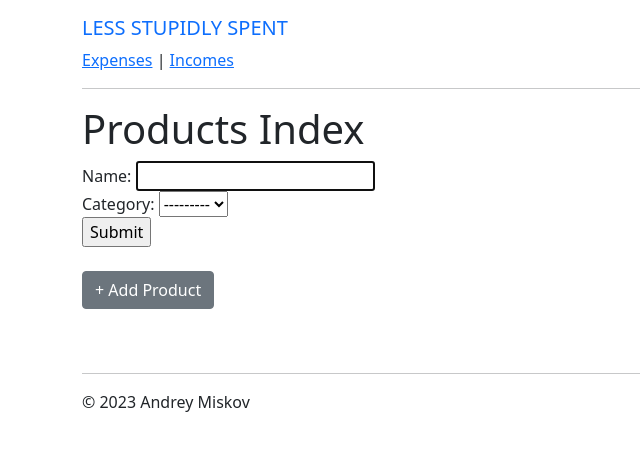
After one commit to amiskov/lss, a Django app: page /expenses/products/ in a window 1280 px wide. The commit adds this page. Shown: the top 451 px of the page, without its empty margins (0-640 px from the left). Run offline with Django 4.2, Linux system fonts and the light colour scheme; data that the repository does not hold is empty; some libraries are stand-ins or nearby versions.

Commit message:
add htmx products

```diff
--- a/expenses/admin.py
+++ b/expenses/admin.py
@@ -11,9 +11,6 @@ class ExpenseAdmin(admin.ModelAdmin):
 @admin.register(Purchase)
 class PurchaseAdmin(admin.ModelAdmin):
     list_display = ('datetime', 'place', 'note', 'id')
-
-    class Meta:
-        ordering = ['-datetime', 'place']
     search_fields = ['place', 'note', 'datetime']
 
 
@@ -32,6 +29,3 @@ class CategoryAdmin(admin.ModelAdmin):
 class ProductAdmin(admin.ModelAdmin):
     list_display = ('name', 'category')
     search_fields = ['name']
-
-    class Meta:
-        ordering = ['name']
--- /dev/null
+++ b/expenses/forms.py
@@ -0,0 +1,16 @@
+from django import forms
+from .models import Product
+
+
+class ProductForm(forms.ModelForm):
+    class Meta:
+        model = Product
+        fields = ('name', 'category')
+        widgets = {
+            'name': forms.TextInput(
+                attrs={'autofocus': 'true',
+                       'autocomplete': 'off',
+                       # There should be `datalist` tag with products
+                       # having `id='existingProducts'`
+                       'list': 'existingProducts'},),
+        }
--- a/expenses/models.py
+++ b/expenses/models.py
@@ -16,8 +16,11 @@ class Category(models.Model):
 
 
 class Product(models.Model):
-    name = models.CharField(max_length=128)
+    name = models.CharField(max_length=128, unique=True)
     category = models.ForeignKey(Category, on_delete=models.DO_NOTHING)
+
+    class Meta:
+        ordering = ['name']
 
     def __str__(self):
         return self.name
@@ -37,7 +40,7 @@ class Purchase(models.Model):
     note = models.CharField(max_length=256, blank=True)
 
     class Meta:
-        ordering = ['-datetime', 'place']
+        ordering = ['-id', '-datetime', 'place']
 
     @property
     def totals(self):
--- a/expenses/urls.py
+++ b/expenses/urls.py
@@ -1,8 +1,13 @@
 from django.urls import path
 
-
-from .views import PurchasesListView
+from .views import PurchaseUpdateView, PurchasesListView, products_index, \
+    products_form
 
 urlpatterns = [
     path('', PurchasesListView.as_view(), name='index'),
+    path('products/', products_index, name='products_index'),
+    path('products/create/', products_form, name='products_form'),
+    path('<pk>/edit/',
+         PurchaseUpdateView.as_view(),
+         name='edit_purchase'),
 ]
--- a/expenses/views.py
+++ b/expenses/views.py
@@ -1,9 +1,49 @@
-from django.views.generic import ListView
+from django.views.generic import ListView, UpdateView
+from django.shortcuts import render, redirect
+from django.urls import reverse
+from django.http import HttpResponse
 
-from expenses.models import Purchase
+from .forms import ProductForm
+from .models import Purchase, Product
+
+
+def products_index(request):
+    context = {
+        'form': ProductForm(initial={'category': 1}),
+        'products': Product.objects.all()
+    }
+    return render(request,
+                  'expenses/products_index.html',
+                  context)
+
+def products_form(request):
+    if request.method == 'POST':
+        form = ProductForm(request.POST or None)
+        if form.is_valid():
+            product = form.save()
+            return render(request,
+                          'expenses/partials/product.html',
+                          {'product': product})
+        else:
+            return render(request,
+                          'expenses/partials/product_form.html',
+                          {'form': form})
+    return render(request,
+                  'expenses/partials/product_form.html',
+                  {'form': ProductForm()})
 
 
 class PurchasesListView(ListView):
     model = Purchase
     context_object_name = "purchases"
     template_name = "expenses/purchases_list.html"
+
+
+class PurchaseUpdateView(UpdateView):
+    model = Purchase
+    context_object_name = "purchase"
+    template_name = "expenses/purchase_form.html"
+    fields = ['datetime', 'place', 'note']
+
+    def get_success_url(self):
+        return reverse('index')
--- a/templates/_base.html
+++ b/templates/_base.html
@@ -19,8 +19,11 @@
     </head>
     <body hx-headers='{"X-CSRFToken": "{{ csrf_token }}"}'>
         <header class="container mt-3">
-        <h5 class="text-uppercase"><a class="text-decoration-none" href="/">Less Stupidly Spent</a></h5>
-        <hr>
+            <h5 class="text-uppercase"><a class="text-decoration-none" href="/">Less Stupidly Spent</a></h5>
+            <a href="/expenses">Expenses</a>
+            |
+            <a href="/incomes">Incomes</a>
+            <hr>
         </header>
         {% block content %}{% endblock content %}
 
--- /dev/null
+++ b/templates/expenses/partials/product.html
@@ -0,0 +1 @@
+<p>{{product.name}}, {{product.category}} <span class="badge rounded-pill text-bg-success bg-success">добавлен</span></p>
--- /dev/null
+++ b/templates/expenses/partials/product_form.html
@@ -0,0 +1,9 @@
+<form hx-post="{% url 'products_form' %}" action="">
+  {{form.as_div}}
+  <input type="submit" value="Submit">
+</form>
+
+
+<!-- <datalist id="mylist">
+  <option value="label three" />
+</datalist> -->
--- /dev/null
+++ b/templates/expenses/products_index.html
@@ -0,0 +1,25 @@
+{% extends "_base.html" %}
+{% load static %}
+{% block title %}Products{% endblock title %}
+
+{% block content %}
+<div class="container">
+  <h1>Products Index</h1>
+  <div id="productForms">
+    {% include "expenses/partials/product_form.html" %}
+  </div>
+  <div class="my-4">
+    <button class="btn btn-secondary"
+    hx-get="{% url 'products_form' %}"
+    hx-target="#productForms"
+    hx-swap="beforeend">
+    + Add Product
+    </button>
+  </div>
+</div>
+<datalist id="existingProducts">
+  {% for p in products %}
+    <option value="{{p.name}}">{{p.name}}, {{p.category}}</li>
+  {% endfor %}
+</datalist>
+{% endblock %}
--- a/templates/expenses/purchases_list.html
+++ b/templates/expenses/purchases_list.html
@@ -18,6 +18,7 @@
     {% if p.note %}
       <p class="card-subtitle text-muted">{{p.note}}</p>
     {% endif %}
+    <p><a href="{% url 'edit_purchase' p.id %}">edit</a></p>
   <table class="table">
   {% for e in p.expenses.all %}
   <tr>
```
Also changed, not shown: templates/expenses/purchase_form.html (added, +16 -0 lines), expenses/migrations/0005_alter_product_options_alter_purchase_options_and_more.py (added), incomes/migrations/0003_alter_income_options.py (added).
